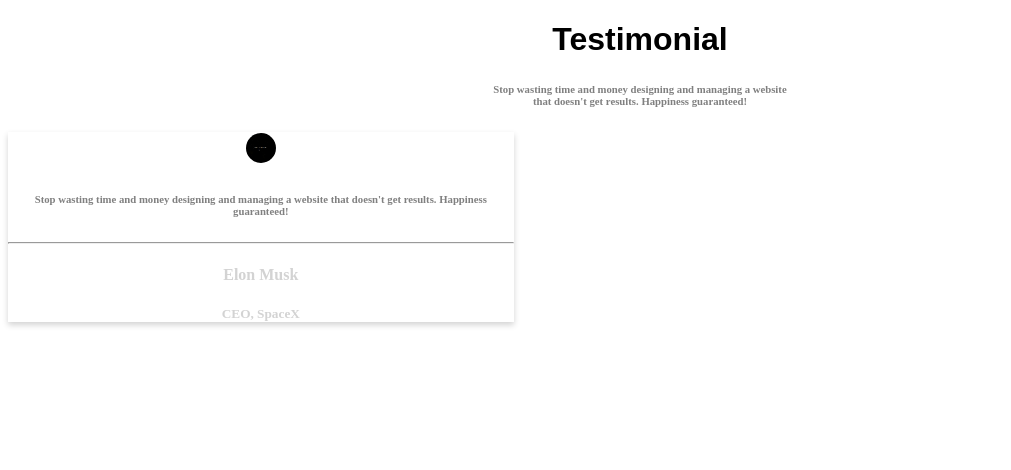
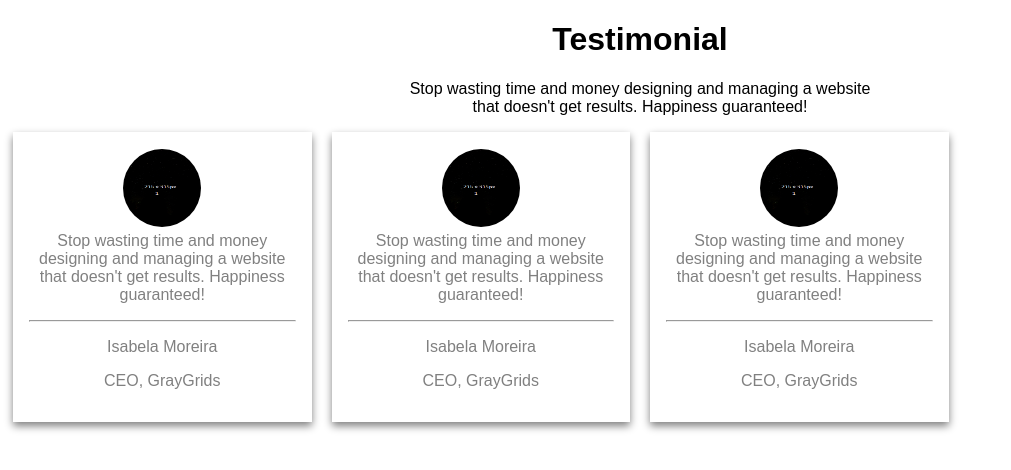
Before and after one commit to BhattNisargVijaykumar/batman, a PHP site: page /htmlPractice2.html in a window 1280 px wide. Shown: the top 470 px of the page, without its empty margins (0-1011 px from the left). Run offline with PHP 8.4, Linux system fonts and the light colour scheme.

Commit message:
third output

```diff
--- a/css/practice2.css
+++ b/css/practice2.css
@@ -1,50 +1,42 @@
 body{
     text-align: center;
-}
-h1{
     font-family: sans-serif;
 }
-h6{
-    color: grey;
-}
-.card{
-    box-shadow: 0 3px 6px 0;
-    transition: 0.3s;
-    width: 40%;
-    color: lightgrey;
-}
-.card:hover {
-  box-shadow: 0 8px 16px 0;
-}
-h3{
-    color: grey;
+
+* {
+  box-sizing: border-box;
 }
 img{
-    height: 30px;
-    width: 30px;
+    height: 80px;
+    width: 80px;
     padding: 1px;
     align-self: center;
     border-radius: 50%;
 }
-hr{
-    style=width:50%;
-    text-align:left;
-    margin-left:0;
-    padding-right: 15px;
-    padding-left: 15px;
+
+
+.column {
+  float: left;
+  width: 25%;
+  padding: 0 10px;
+}
+
+/* Remove extra left and right margins, due to padding */
+.row {margin: 0 -5px;}
+
+/* Clear floats after the columns */
+.row:after {
+  content: "";
+  display: table;
+  clear: both;
+}
+
+/* Style the counter cards */
+.card {
+  box-shadow: 0 4px 8px 0;
+  padding: 16px;
+  text-align: center;
     color: grey;
+    transition: 0.3s;
+
 }
-figcaption{
-    text-align: center;
-    background: lightgrey;
-    width: auto;
-    height: auto;
-    padding: 5px;
-    color: grey;
-    font-family: inherit;
-}
-p{
-    color: grey;
-    text-align: center;
-    width: auto;
-}
--- a/htmlPractice1.html
+++ b/htmlPractice1.html
@@ -9,7 +9,7 @@
 	</style>
 </head>
 <body>
-	<div>
+	<div class="row">
 		<figure>
 			<img src="image/preview1.png" alt="preview1">
 			<figcaption>IMAGE CAPTION HERE</figcaption>
@@ -32,5 +32,6 @@
 			Vestibulumaccumsan egestibulum eu justo convallis augue estas aenean elit intesque sed. Facilispede estibulum nulla orna nisl velit elit ac aliquat non tincidunt. Namjusto cras urna urnaretra lor urna neque sed quis orci nulla laoremut vitae doloreet condimentumst.
 		</p>
 	</div>
+		<hr>
 </body>
 </html>
--- a/htmlPractice2.html
+++ b/htmlPractice2.html
@@ -3,27 +3,93 @@
 <head>
 	<meta charset="utf-8">
 	<meta name="viewport" content="width=device-width, initial-scale=1">
-	<title>HTML Practice-1</title>
+	<title>HTML Practice-2</title>
 	<style type="text/css">
 		@import url("css/practice2.css");
 	</style>
 </head>
 <body>
-	<div>
 		<h1>Testimonial</h1>
-		<h6>Stop wasting time and money designing and managing a website
+		<p>Stop wasting time and money designing and managing a website
 			<br>
 			that doesn't get results. Happiness guaranteed!
-		</h6>
-	</div>
+		</p>
+
+
+<!-- <div class="row">
+  <div class="column">
     <div class="card">
       <img src="image/preview1.png" alt="preview1">
 			<div>
-			<h6>Stop wasting time and money designing and managing a website that doesn't get results. Happiness guaranteed!</h6>
+				<p>Stop wasting time and money designing and managing a website that doesn't get results. Happiness guaranteed!</p>
 				<hr>
 				<h4>Elon Musk</h4>
-			<h5>CEO, SpaceX</h3>
+				<h5>CEO, SpaceX</h5>
 			</div>
     </div>
+  </div>
+
+  <div class="column">
+    <div class="card">
+      <img src="image/preview1.png" alt="preview1">
+			<div>
+				<p>Stop wasting time and money designing and managing a website that doesn't get results. Happiness guaranteed!</p>
+				<hr>
+				<h4>Fajar Siddiq</h4>
+				<h5>CEO, MakerFlix</h5>
+			</div>
+    </div>
+  </div>
+
+  <div class="column">
+    <div class="card">
+      <img src="image/preview1.png" alt="preview1">
+			<div>
+				<p>Stop wasting time and money designing and managing a website that doesn't get results. Happiness guaranteed!</p>
+				<hr>
+				<h4>Isabela Moreira</h4>
+				<h5>CEO, GrayGrids</h5>
+			</div>
+    </div>
+  </div>
+</div>
+ -->
+
+<div class="row">
+  <div class="column">
+    <div class="card">
+    	<img src="image/preview1.png" alt="preview1">
+    	<br>
+    	Stop wasting time and money designing and managing a website that doesn't get results. Happiness guaranteed!</p>
+				<hr>
+				<p>Isabela Moreira</p>
+				<p>CEO, GrayGrids</p>
+    </div>
+  </div>
+
+  <div class="column">
+    <div class="card">
+      <img src="image/preview1.png" alt="preview1">
+      <br>
+    	Stop wasting time and money designing and managing a website that doesn't get results. Happiness guaranteed!</p>
+				<hr>
+				<p>Isabela Moreira</p>
+				<p>CEO, GrayGrids</p>
+    </div>
+  </div>
+
+  <div class="column">
+    <div class="card">
+      <img src="image/preview1.png" alt="preview1">
+      <br>
+    	Stop wasting time and money designing and managing a website that doesn't get results. Happiness guaranteed!</p>
+				<hr>
+				<p>Isabela Moreira</p>
+				<p>CEO, GrayGrids</p>
+    </div>
+  </div>
+</div>
+
+
 </body>
 </html>
--- a/htmlPractice3.html
+++ b/htmlPractice3.html
@@ -3,9 +3,9 @@
 <head>
 	<meta charset="utf-8">
 	<meta name="viewport" content="width=device-width, initial-scale=1">
-	<title>HTML Practice-1</title>
+	<title>HTML Practice-3</title>
 	<style type="text/css">
-		@import url("css/practice2.css");
+		@import url("css/practice3.css");
 	</style>
 </head>
 <body>
```
Also changed, not shown: css/practice1.css (+16 -6 lines), css/practice3.css (+87 -0 lines). Lines whose indentation alone changed are shown as unchanged.
